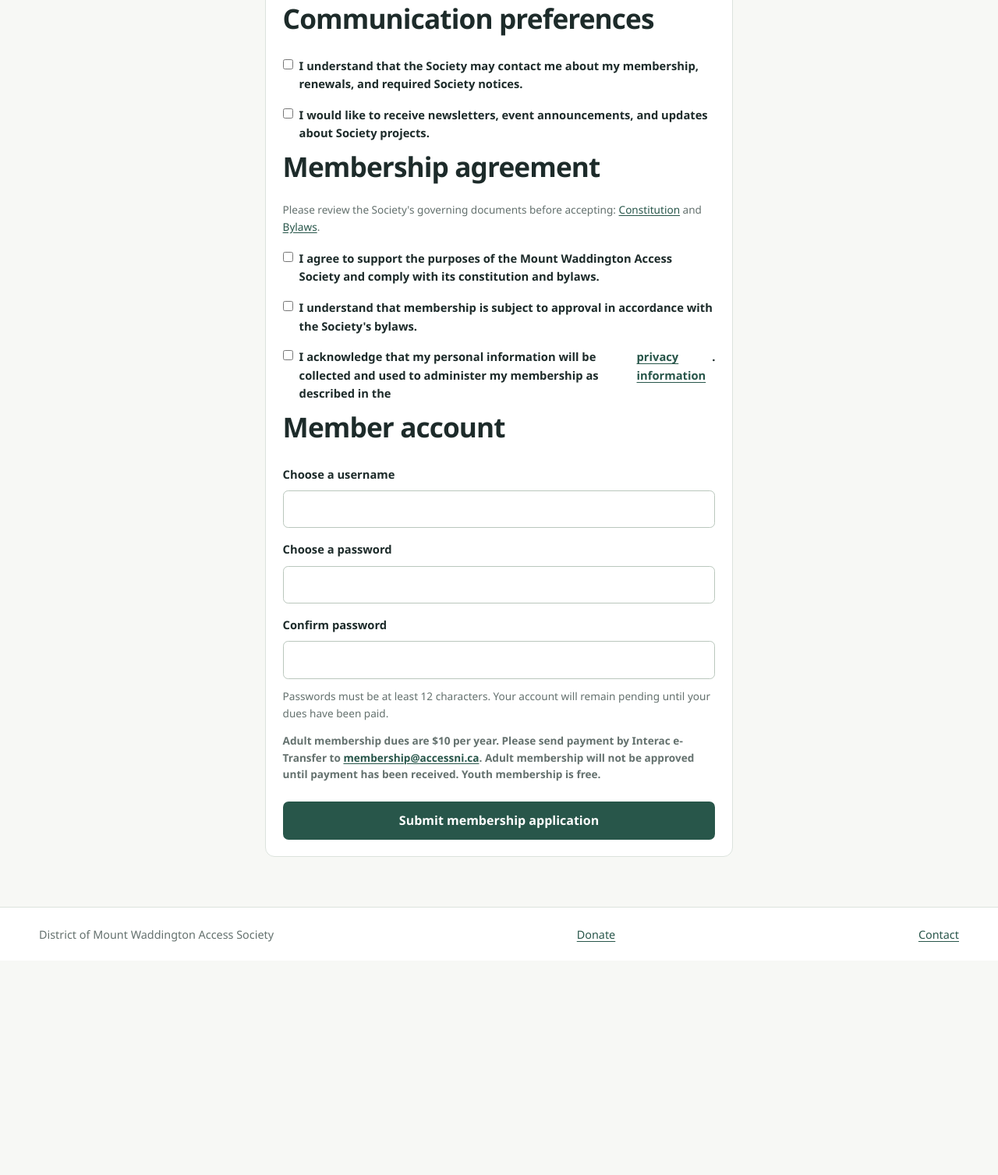
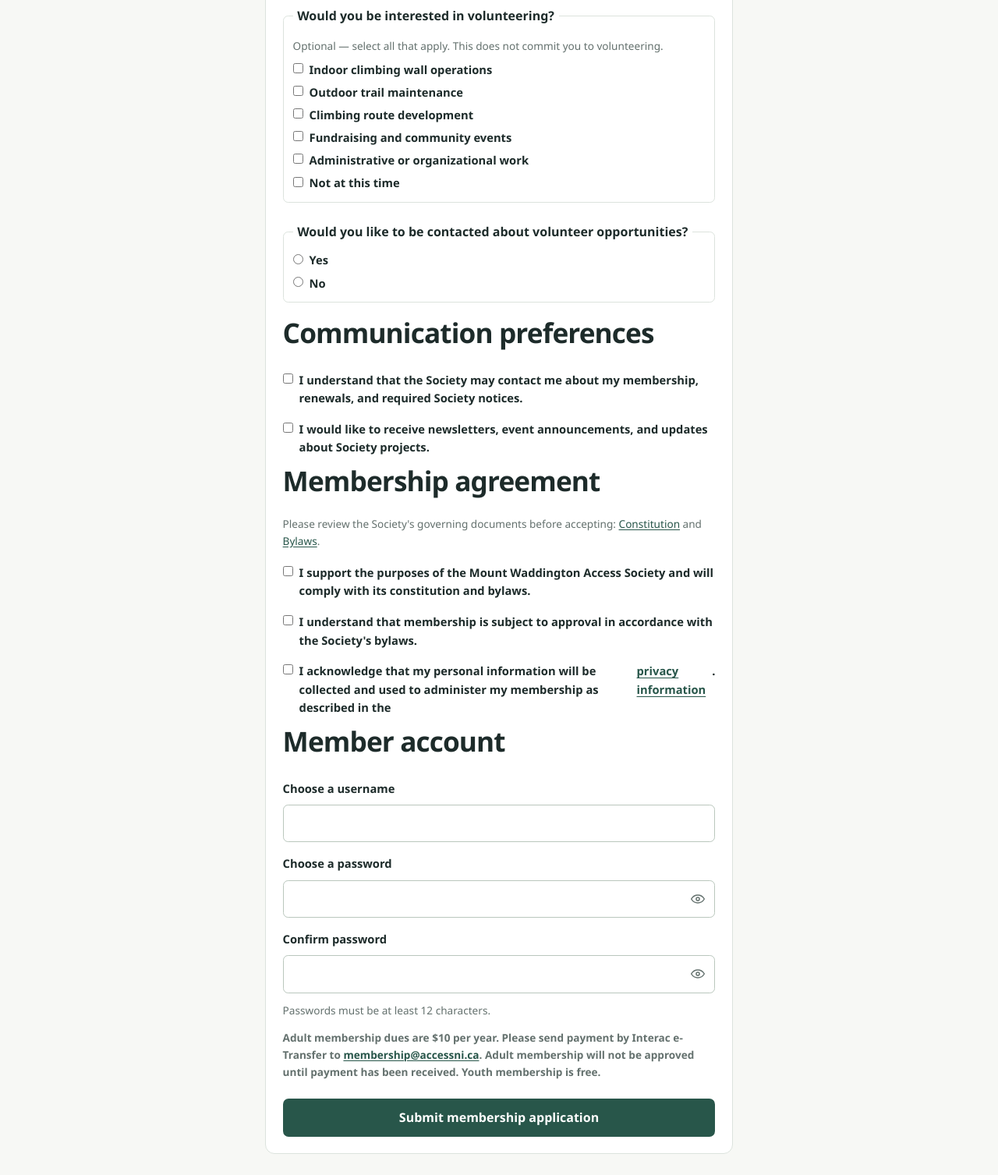
Before and after one commit to trevorjharder/DMWAS, a Flask app: page /membership/request in a window 1280 px wide. Shown: the part 2102-3609 px from the top of the page at 78% size. Before the commit the page ends 3310 px from the top, so only its background shows below. Run offline with Flask 3, Linux system fonts and the light colour scheme; some libraries are stand-ins or nearby versions.

Commit message:
become a member facelift

```diff
--- a/app.py
+++ b/app.py
@@ -129,7 +129,7 @@ VOLUNTEER_INTERESTS = (
     "Administrative or organizational work",
 )
 CONSENT_VERSIONS = {
-    "membership_support": "membership-support-v1",
+    "membership_support": "membership-support-v2",
     "approval_understanding": "approval-understanding-v1",
     "privacy_acknowledgement": "privacy-acknowledgement-v1",
     "essential_communications": "essential-communications-v1",
--- a/static/styles.css
+++ b/static/styles.css
@@ -961,6 +961,40 @@ h3 {
 .auth-card .activity-cohost-select {
   min-width: 0;
 }
+.password-field {
+  position: relative;
+}
+.auth-card .password-field input {
+  padding-inline-end: 2.75rem;
+}
+.password-field:has(.password-field__toggle:not([hidden])) input::-ms-reveal {
+  display: none;
+}
+.password-field__toggle {
+  position: absolute;
+  inset-block: 0;
+  inset-inline-end: 0;
+  width: 2.75rem;
+  padding: 0;
+  border: 0;
+  border-radius: 0.4rem;
+  background: transparent;
+  color: var(--muted);
+  cursor: pointer;
+}
+.password-field__toggle:not([hidden]) {
+  display: grid;
+  place-items: center;
+}
+.password-field__toggle:hover {
+  color: var(--ink);
+}
+.password-field__toggle:focus-visible {
+  outline-offset: -4px;
+}
+.password-field__toggle[aria-pressed="false"] .password-field__slash {
+  display: none;
+}
 .auth-card input[type="radio"],
 .auth-card input[type="checkbox"] {
   width: auto;
--- a/templates/membership_request.html
+++ b/templates/membership_request.html
@@ -1,12 +1,43 @@
-{% extends "base.html" %} {% block content %}
+{% extends "base.html" %}
+
+{% macro password_field(name, label, toggle_label) %}
+<label for="{{ name }}">{{ label }}</label>
+<div class="password-field">
+  <input
+    id="{{ name }}"
+    name="{{ name }}"
+    type="password"
+    autocomplete="new-password"
+    minlength="12"
+    required
+  />
+  <button
+    class="password-field__toggle"
+    type="button"
+    aria-label="{{ toggle_label }}"
+    aria-controls="{{ name }}"
+    aria-pressed="false"
+    hidden
+  >
+    <svg width="20" height="20" viewBox="0 0 24 24" fill="none" stroke="currentColor"
+      stroke-width="1.75" stroke-linecap="round" stroke-linejoin="round" aria-hidden="true">
+      <path d="M2 12s3.5-6 10-6 10 6 10 6-3.5 6-10 6-10-6-10-6Z" />
+      <circle cx="12" cy="12" r="2.5" />
+      <path class="password-field__slash" d="m3 3 18 18" />
+    </svg>
+  </button>
+</div>
+{% endmacro %}
+
+{% block content %}
+<section class="about-hero" aria-labelledby="membership-heading">
+  {% include "snow_saddle_panorama.html" %}
+  <div class="about-hero__inner about-hero__inner--centered">
+    <h1 id="membership-heading">Become a Member</h1>
+  </div>
+</section>
 <section class="auth-layout">
   <div class="auth-card auth-card--wide">
-    <p class="eyebrow">Membership</p>
-    <h1>Membership application</h1>
-    <p>
-      Complete the application below. Applications are reviewed by the Society;
-      you will not be able to sign in until access is approved.
-    </p>
     <form method="post">
       <input
         type="hidden"
@@ -72,7 +103,6 @@
         required
         value="{{ request.form.get('date_of_birth', '') }}"
       />
-      <p class="form-hint">Your date of birth is used to determine youth or adult membership eligibility.</p>
       <label for="mailing_address">Mailing address</label>
       <input
         id="mailing_address"
@@ -96,7 +126,6 @@
           Youth Membership (under 19) — Free
         </label>
       </fieldset>
-      <p class="form-hint">This form records your membership choice; it does not collect payment.</p>
       <fieldset class="form-options">
         <legend>What outdoor activities interest you?</legend>
         <p class="form-hint">Optional — select all that apply.</p>
@@ -154,7 +183,7 @@
       </p>
       <label class="check-label">
         <input type="checkbox" name="agree_membership_support" value="yes" required {% if request.form.get('agree_membership_support') == 'yes' %}checked{% endif %} />
-        I agree to support the purposes of the Mount Waddington Access Society and comply with its constitution and bylaws.
+        <strong>I support the purposes of the Mount Waddington Access Society and will comply with its constitution and bylaws.</strong>
       </label>
       <label class="check-label">
         <input type="checkbox" name="acknowledge_approval" value="yes" required {% if request.form.get('acknowledge_approval') == 'yes' %}checked{% endif %} />
@@ -194,28 +223,9 @@
         required
         value="{{ request.form.get('username', '') }}"
       />
-      <label for="password">Choose a password</label>
-      <input
-        id="password"
-        name="password"
-        type="password"
-        autocomplete="new-password"
-        minlength="12"
-        required
-      />
-      <label for="confirm_password">Confirm password</label>
-      <input
-        id="confirm_password"
-        name="confirm_password"
-        type="password"
-        autocomplete="new-password"
-        minlength="12"
-        required
-      />
-      <p class="form-hint">
-        Passwords must be at least 12 characters. Your account will remain
-        pending until your dues have been paid.
-      </p>
+      {{ password_field("password", "Choose a password", "Show password") }}
+      {{ password_field("confirm_password", "Confirm password", "Show password confirmation") }}
+      <p class="form-hint">Passwords must be at least 12 characters.</p>
       <p class="form-hint">
         <strong>
           Adult membership dues are $10 per year. Please send payment by Interac
@@ -249,6 +259,16 @@
           option.addEventListener("change", updateGuardianSection);
         });
         updateGuardianSection();
+
+        document.querySelectorAll(".password-field__toggle").forEach((toggle) => {
+          const input = document.getElementById(toggle.getAttribute("aria-controls"));
+          toggle.addEventListener("click", () => {
+            const showPassword = input.type === "password";
+            input.type = showPassword ? "text" : "password";
+            toggle.setAttribute("aria-pressed", String(showPassword));
+          });
+          toggle.hidden = false;
+        });
       })();
     </script>
   </div>
```
Also changed, not shown: tests/test_site.py (+19 -1 lines).
